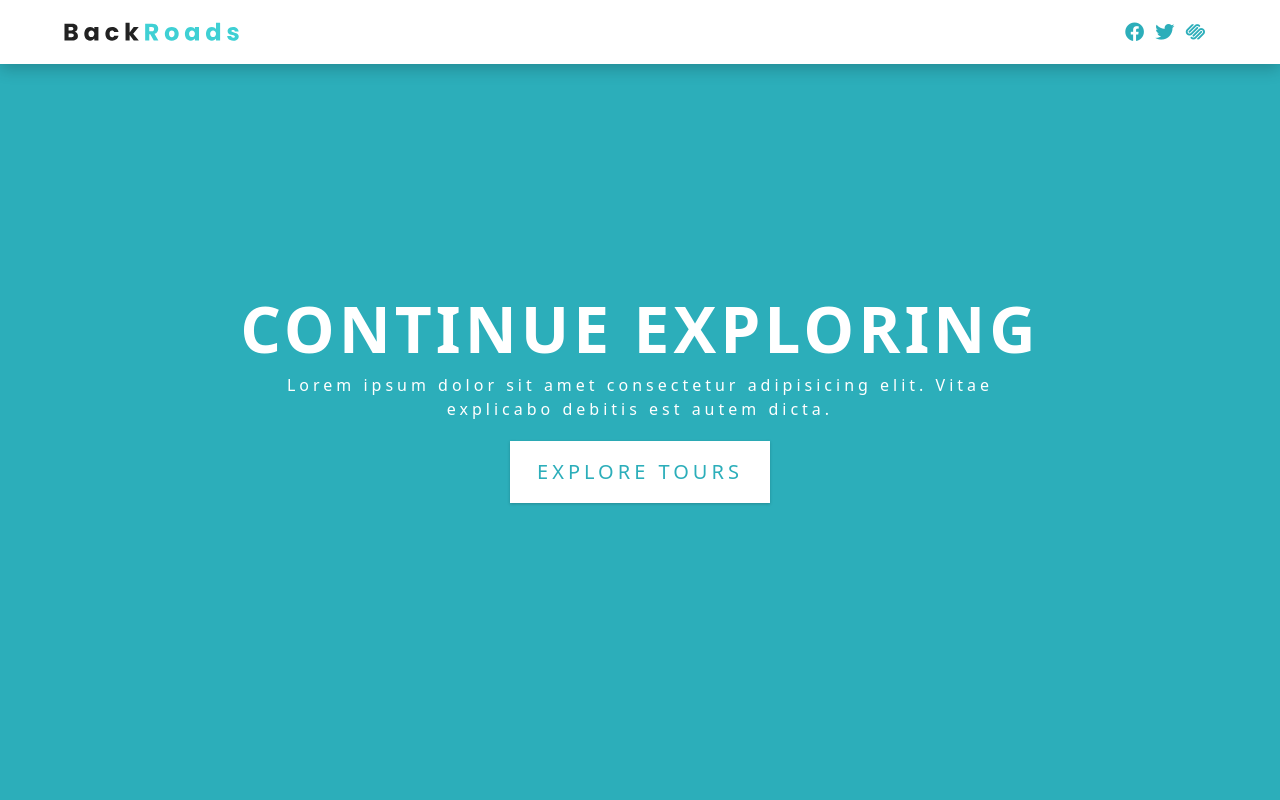
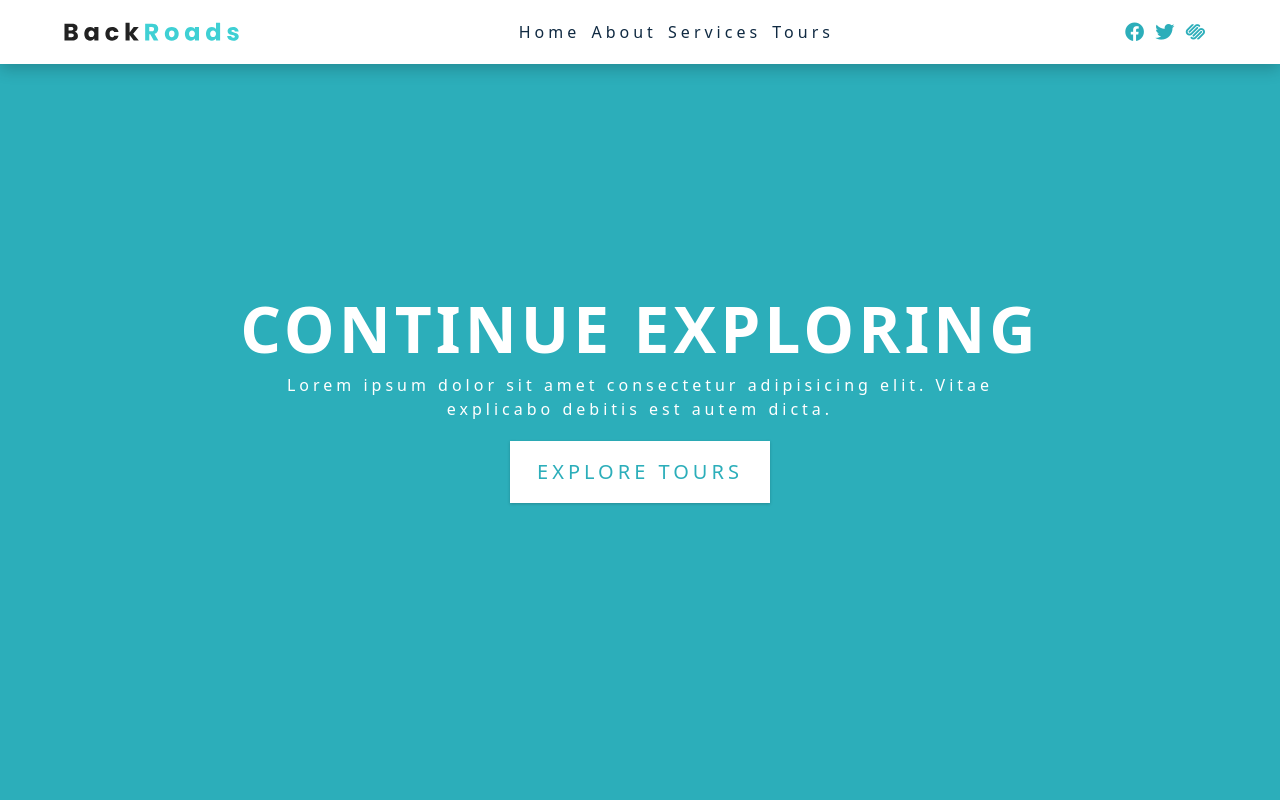
Before and after one commit to negin-khademi/backroad-tour, a React (Create React App) app: page / in a window 1280 px wide. Shown: the top 800 px of the page. Built offline with nearby package versions, Linux system fonts and the light colour scheme.

Commit message:
modify link in navbar

```diff
--- a/src/components/Navbar.js
+++ b/src/components/Navbar.js
@@ -13,13 +13,13 @@ const Navbar = () => {
         </div>
         {/* <!-- left this comment on purpose --> */}
         <ul className="nav-links" id="nav-links">
-          {pageLinks.map((link) => {
+          {pageLinks.map((link) => (
             <li key={link.id}>
               <a href={link.href} className="nav-link">
                 {link.text}
               </a>
-            </li>;
-          })}
+            </li>
+          ))}
         </ul>
 
         <ul className="nav-icons">
```
